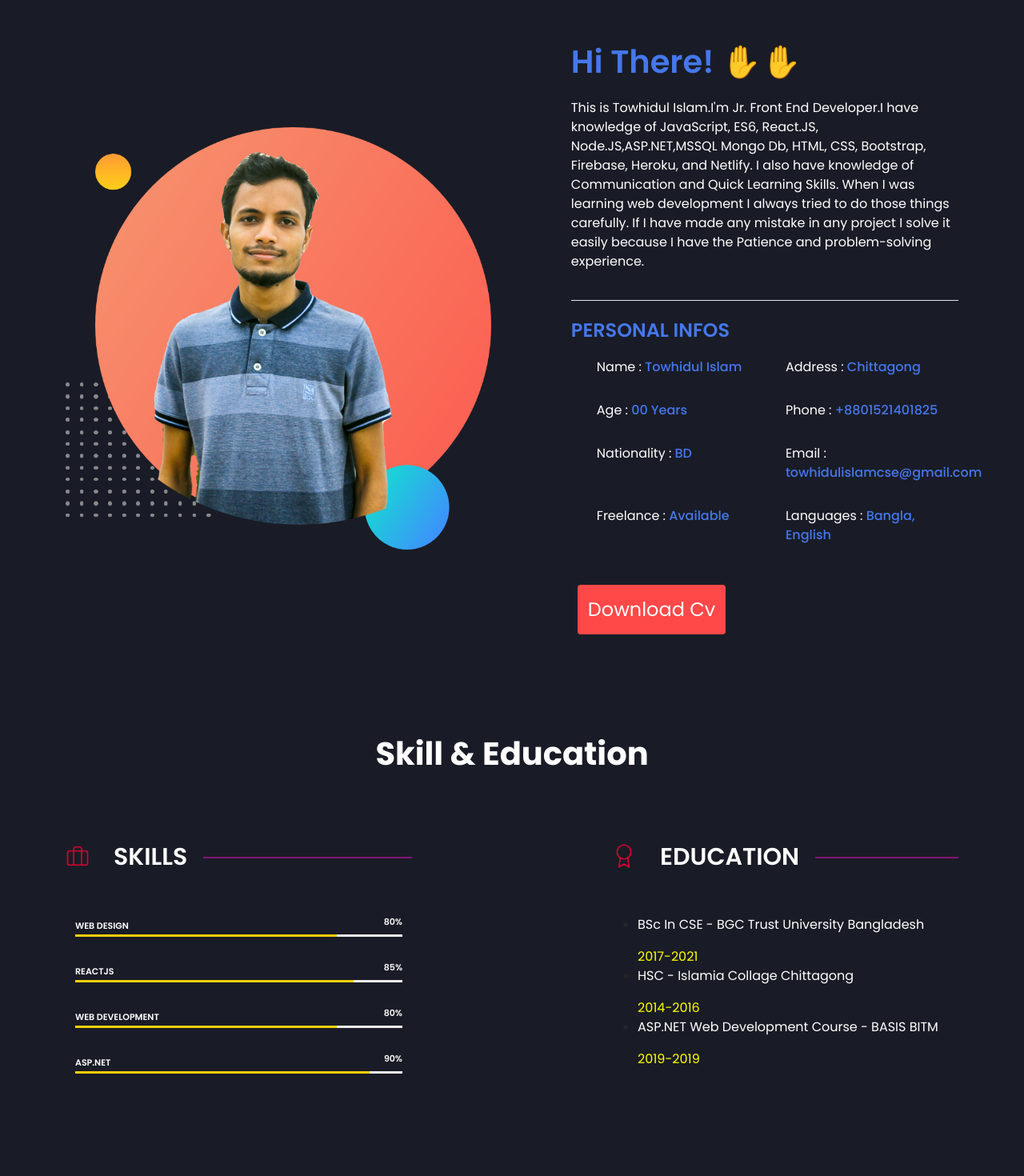
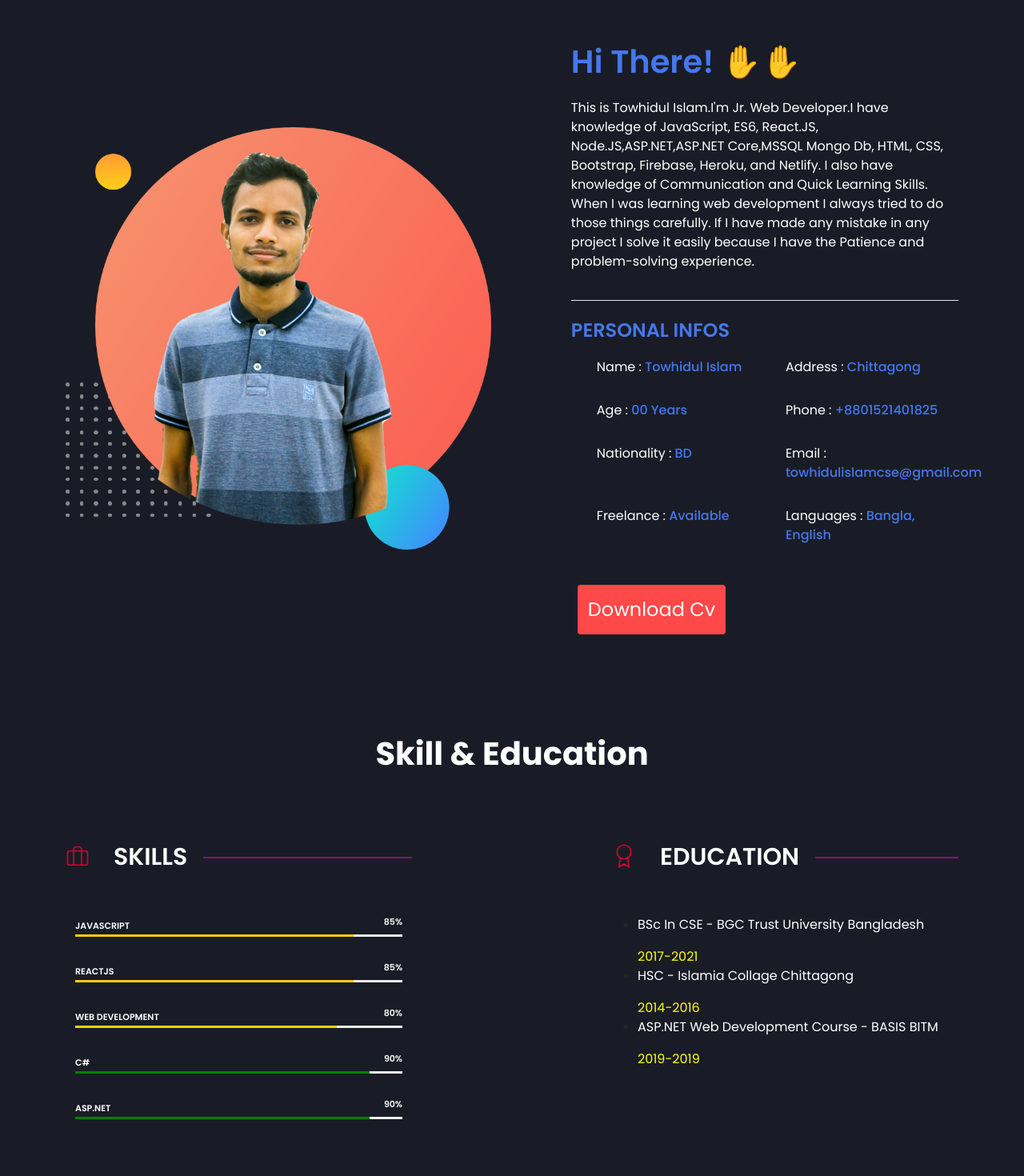
Before and after one commit to towhidJ/portfolio, a React (Create React App) app: page / in a window 1280 px wide. Shown: the part 840-2310 px from the top of the page at 80% size. Built offline with nearby package versions, Linux system fonts and the light colour scheme; a web font is replaced by a local one.

Commit message:
blog add

```diff
--- a/src/Pages/Home/About/About.js
+++ b/src/Pages/Home/About/About.js
@@ -26,17 +26,18 @@ const About = () => {
                             <div className="short">
                                 <h3>Hi There! ✋✋</h3>
                                 <p>
-                                    This is Towhidul Islam.I'm Jr. Front End
+                                    This is Towhidul Islam.I'm Jr. Web
                                     Developer.I have knowledge of JavaScript,
-                                    ES6, React.JS, Node.JS,ASP.NET,MSSQL Mongo
-                                    Db, HTML, CSS, Bootstrap, Firebase, Heroku,
-                                    and Netlify. I also have knowledge of
-                                    Communication and Quick Learning Skills.
-                                    When I was learning web development I always
-                                    tried to do those things carefully. If I
-                                    have made any mistake in any project I solve
-                                    it easily because I have the Patience and
-                                    problem-solving experience.
+                                    ES6, React.JS, Node.JS,ASP.NET,ASP.NET
+                                    Core,MSSQL Mongo Db, HTML, CSS, Bootstrap,
+                                    Firebase, Heroku, and Netlify. I also have
+                                    knowledge of Communication and Quick
+                                    Learning Skills. When I was learning web
+                                    development I always tried to do those
+                                    things carefully. If I have made any mistake
+                                    in any project I solve it easily because I
+                                    have the Patience and problem-solving
+                                    experience.
                                 </p>
                             </div>
                             <div className="extra">
@@ -134,15 +135,15 @@ const About = () => {
                                                                 data-percent="55%"
                                                             >
                                                                 <div className="skillbar-title">
-                                                                    Web design
+                                                                    JavaScript
                                                                 </div>
                                                                 <div className="skill-bar-percent">
-                                                                    80%
+                                                                    85%
                                                                 </div>
                                                                 <div
                                                                     className="skillbar-bar"
                                                                     style={{
-                                                                        width: "80%",
+                                                                        width: "85%",
                                                                     }}
                                                                 ></div>
                                                             </div>
@@ -183,7 +184,25 @@ const About = () => {
                                                                     }}
                                                                 ></div>
                                                             </div>
-
+                                                            <div
+                                                                className="skillbar"
+                                                                data-percent="40%"
+                                                            >
+                                                                <div className="skillbar-title">
+                                                                    C#
+                                                                </div>
+                                                                <div className="skill-bar-percent">
+                                                                    90%
+                                                                </div>
+                                                                <div
+                                                                    className="skillbar-bar"
+                                                                    style={{
+                                                                        width: "90%",
+                                                                        backgroundColor:
+                                                                            "green",
+                                                                    }}
+                                                                ></div>
+                                                            </div>
                                                             <div
                                                                 className="skillbar"
                                                                 data-percent="70%"
@@ -198,6 +217,8 @@ const About = () => {
                                                                     className="skillbar-bar"
                                                                     style={{
                                                                         width: "90%",
+                                                                        backgroundColor:
+                                                                            "green",
                                                                     }}
                                                                 ></div>
                                                             </div>
--- a/src/Pages/Home/Banner/Banner.js
+++ b/src/Pages/Home/Banner/Banner.js
@@ -31,9 +31,9 @@ const Banner = () => {
                         deep interest in Javascript. and knowing some frameworks
                         for the Front-End and the Backend. I am good at
                         Javascript, ES6, React, REST API, React
-                        Bootstrap,ASP.NET,MSSQL, Bootstrap4, HTML5, CSS3. and
-                        Comfortable with Material UI,Node.js, Express.js,
-                        MongoDB, JSON.
+                        Bootstrap,ASP.NET,ASP.NET Core ,MSSQL-2017, Bootstrap5,
+                        HTML5, CSS3. and Comfortable with Material UI,Node.js,
+                        Express.js, MongoDB, JSON.
                     </p>
 
                     <div className="social-icon">
```
